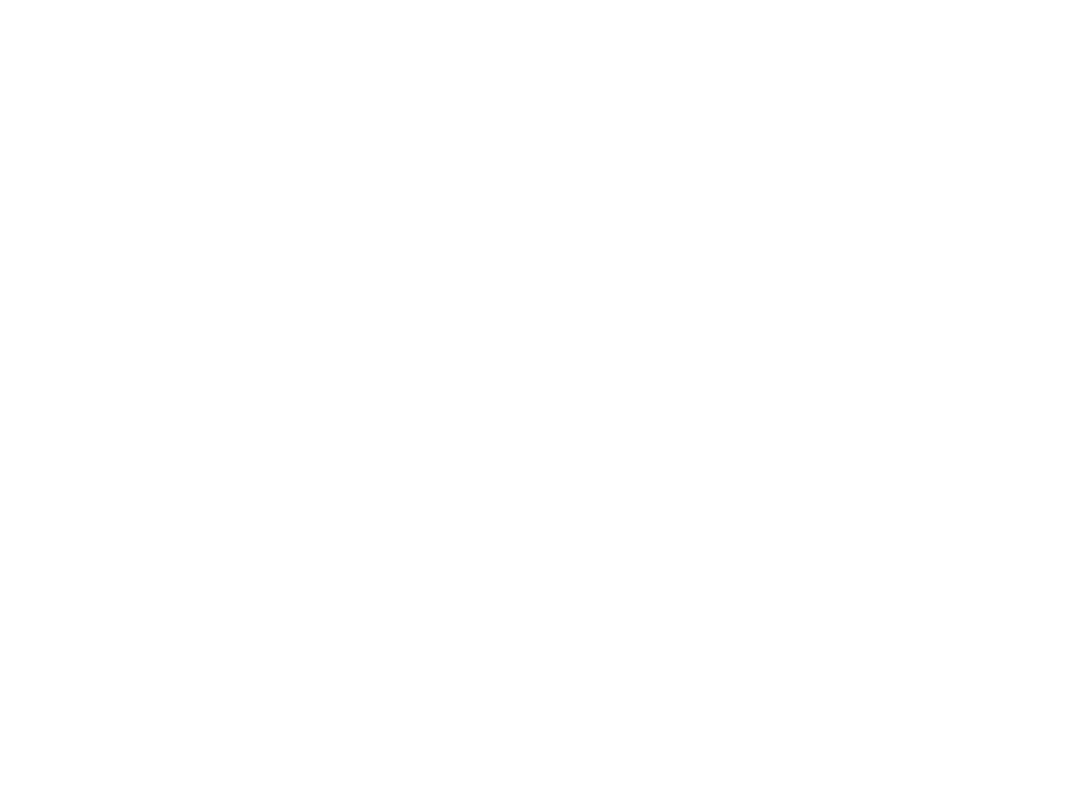
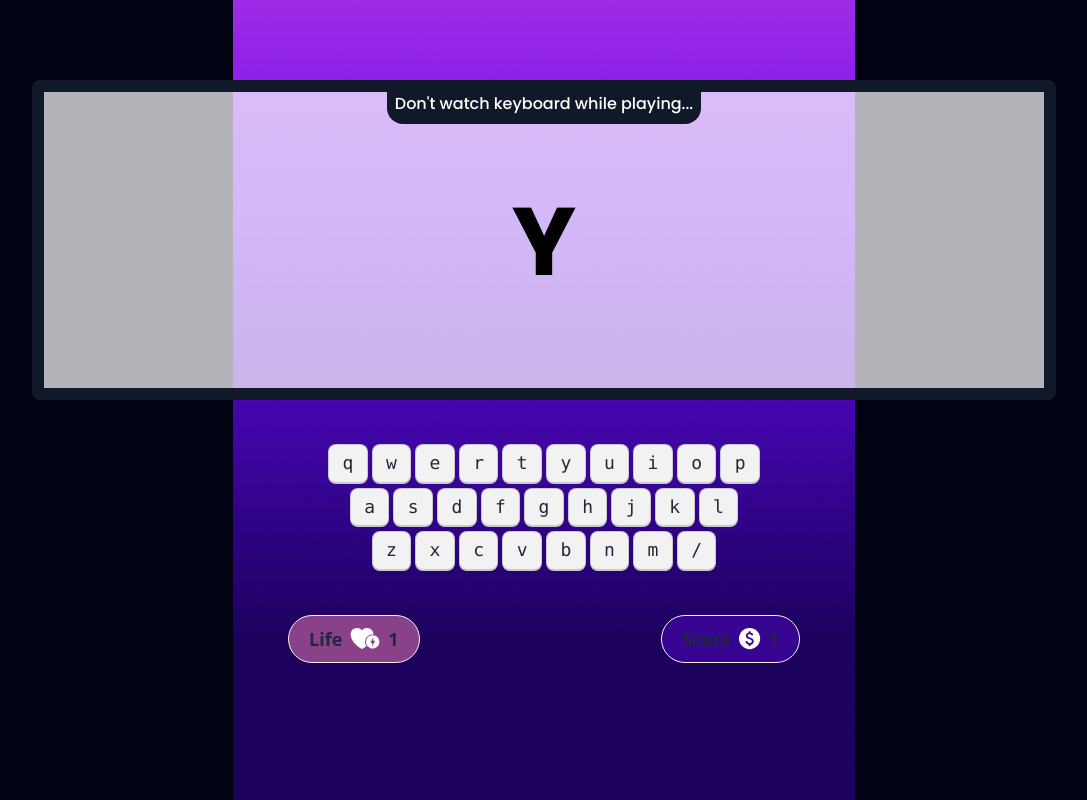
Before and after one commit to momin096/alpha-clash-pro, a plain HTML site: page index.html in a window 1280 px wide. Shown: the whole page, without its empty margins (96-1183 px from the left). Drawn offline with nearby package versions, Linux system fonts and the light colour scheme.

Commit message:
playGround Added

```diff
--- a/index.html
+++ b/index.html
@@ -16,16 +16,88 @@
 
 </head>
 
-<body>
-    <section class="home">
+<body class="bg-[#010313] min-h-screen bg-[url(./images/background.png)] bg-no-repeat bg-center">
+    <main class="">
+        <!-- Home Screen -->
+        <section class="home hidden">
 
-    </section>
-    <section class="play-ground">
+            <div class="flex flex-col gap-5 justify-center items-center h-screen">
+                <h3 class="text-8xl font-anton text-white">ALPHABET CLASH</h3>
+                <p class="font-poppins text-white text-xl">Unleash Your Keyboard Kung Fu : Press “Enter” to Play</p>
+                <button class="btn btn-outline px-5 mt-5">Play Now</button>
+            </div>
+        </section>
+        <!-- PlayGround Start -->
+        <section class="play-ground">
+            <div class="flex flex-col items-center gap-10 justify-center pt-20">
+                <!-- screen -->
+                <div
+                    class="artboard artboard-horizontal phone-6 border-[12px] border-gray-900 bg-[#FFFFFFB3] rounded-lg">
+                    <div class="flex justify-center">
+                        <p class="bg-gray-900 pb-2 pl-2 pr-2 text-white rounded-b-2xl font-poppins font-medium">Don't watch keyboard  while playing...</p>
+                    </div>
+                    <div class="flex justify-center items-center h-4/5">
+                        <p class="text-8xl text-black font-bold font-poppins ">Y</p>
+                    </div>
+                    </div>
+                <!-- Keyboard start -->
+                <div class="text-lg">
+                    <div class="flex justify-center gap-1 my-1 w-full ">
+                        <kbd class="kbd">q</kbd>
+                        <kbd class="kbd">w</kbd>
+                        <kbd class="kbd">e</kbd>
+                        <kbd class="kbd">r</kbd>
+                        <kbd class="kbd">t</kbd>
+                        <kbd class="kbd">y</kbd>
+                        <kbd class="kbd">u</kbd>
+                        <kbd class="kbd">i</kbd>
+                        <kbd class="kbd">o</kbd>
+                        <kbd class="kbd">p</kbd>
+                    </div>
+                    <div class="flex justify-center gap-1 my-1 w-full">
+                        <kbd class="kbd">a</kbd>
+                        <kbd class="kbd">s</kbd>
+                        <kbd class="kbd">d</kbd>
+                        <kbd class="kbd">f</kbd>
+                        <kbd class="kbd">g</kbd>
+                        <kbd class="kbd">h</kbd>
+                        <kbd class="kbd">j</kbd>
+                        <kbd class="kbd">k</kbd>
+                        <kbd class="kbd">l</kbd>
+                    </div>
+                    <div class="flex justify-center gap-1 my-1 w-full">
+                        <kbd class="kbd">z</kbd>
+                        <kbd class="kbd">x</kbd>
+                        <kbd class="kbd">c</kbd>
+                        <kbd class="kbd">v</kbd>
+                        <kbd class="kbd">b</kbd>
+                        <kbd class="kbd">n</kbd>
+                        <kbd class="kbd">m</kbd>
+                        <kbd class="kbd">/</kbd>
+                    </div>
+                </div>
+                <!-- Keyboard end -->
+                <!-- life Scrore -->
+                <div class="flex justify-between w-2/5">
+                    <button class="btn text-lg rounded-3xl px-5 bg-[#894189]">
+                        Life
+                        <img src="./images/heart.svg" alt="">
+                        1
+                    </button>
 
-    </section>
-    <section class="score">
+                    <button class="btn text-lg rounded-3xl px-5 bg-[#360490]">
+                        Score
+                        <img src="./images/score.svg" alt="">
+                        1
+                    </button>
+                </div>
+            </div>
+        </section>
+        <!-- PlayGround End -->
+        <section class="score">
 
-    </section>
+        </section>
+    </main>
 </body>
 
 </html>
```
Also changed, not shown: images/heart.svg (added), images/score.svg (added).
